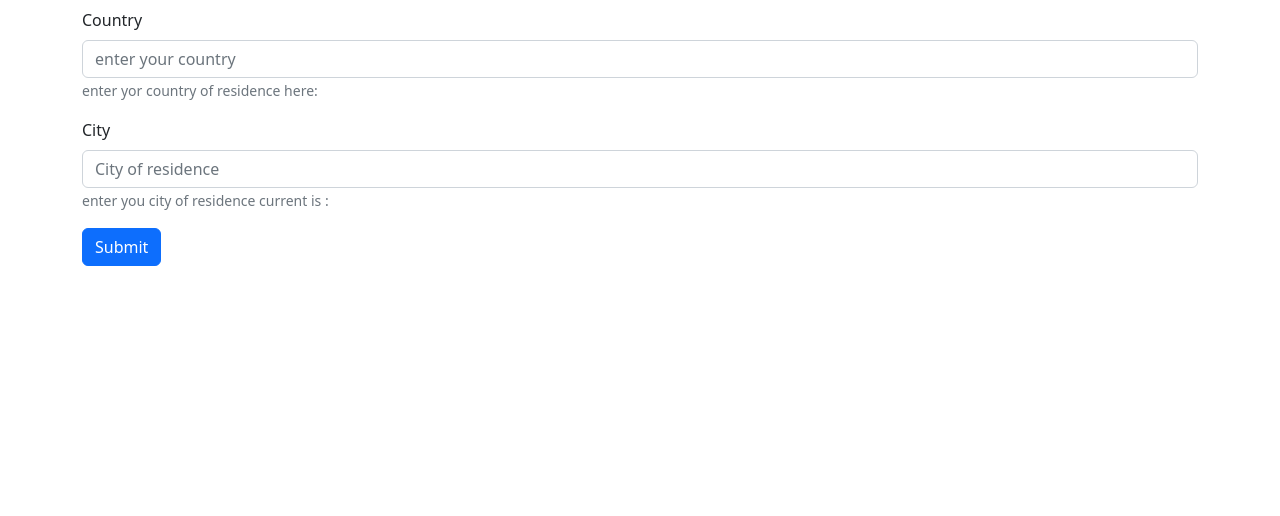
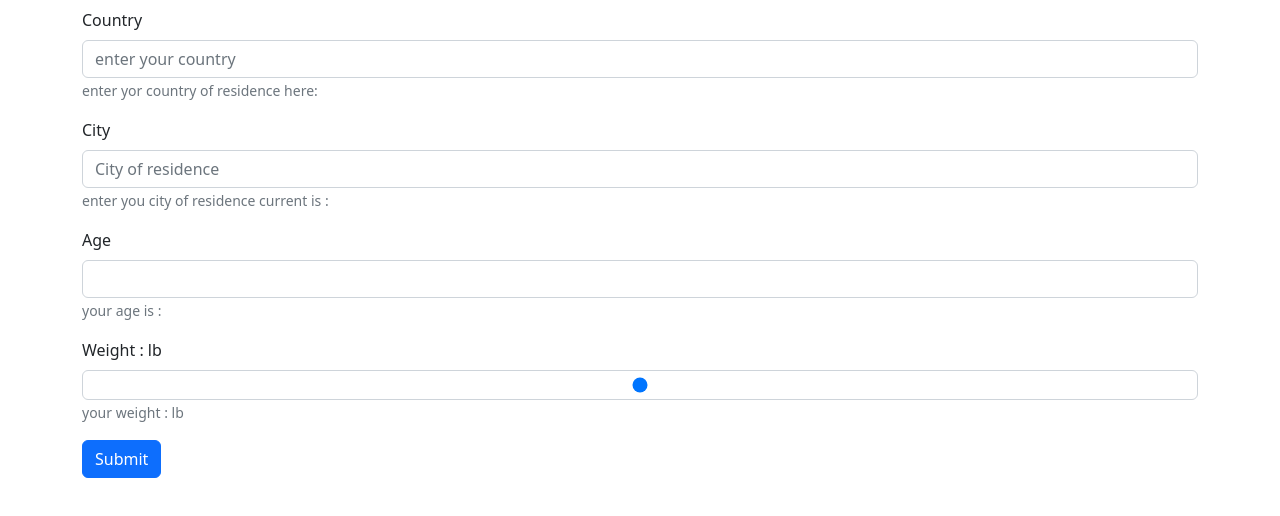
Before and after one commit to trevorius/SvelteDeAaZ-v1, a Svelte app: page / in a window 1280 px wide. Shown: the top 516 px of the page. Built offline with nearby package versions, Linux system fonts and the light colour scheme.

Commit message:
range and number

```diff
--- a/src/first components/Form.svelte
+++ b/src/first components/Form.svelte
@@ -1,9 +1,13 @@
 <script>
   let country = '';
   let city = '';
+  let age = '';
+  let weight = '';
   let formData = {
     country: '',
     city: '',
+    age: '',
+    weight: '',
   };
   const addCountry = (e) => {
     formData.country = e.target.value;
@@ -13,6 +17,8 @@
     e.preventDefault();
     country = formData.country;
     city = formData.city;
+    age = formData.age;
+    weight = formData.weight;
   };
 </script>
 
@@ -49,6 +55,38 @@
         >enter you city of residence current is : {city}
       </small>
     </div>
+    <div class="mb-3">
+      <label for="age" class="form-label">Age</label>
+      <input
+        bind:value={formData.age}
+        type="number"
+        name="age"
+        id="age"
+        class="form-control"
+        placeholder=""
+        aria-describedby="age__help"
+      />
+      <small id="age__help" class="text-muted">your age is : {age}</small>
+    </div>
+    <div class="mb-3">
+      <label for="weight" class="form-label"
+        >Weight : {formData.weight} lb</label
+      >
+      <input
+        bind:value={formData.weight}
+        type="range"
+        min="6"
+        max="500"
+        name="weight"
+        id="weight"
+        class="form-control"
+        placeholder=""
+        aria-describedby="weight__help"
+      />
+      <small id="weight__help" class="text-muted"
+        >your weight : {weight} lb</small
+      >
+    </div>
 
     <button type="submit" class="btn btn-primary">Submit</button>
   </form>
```
